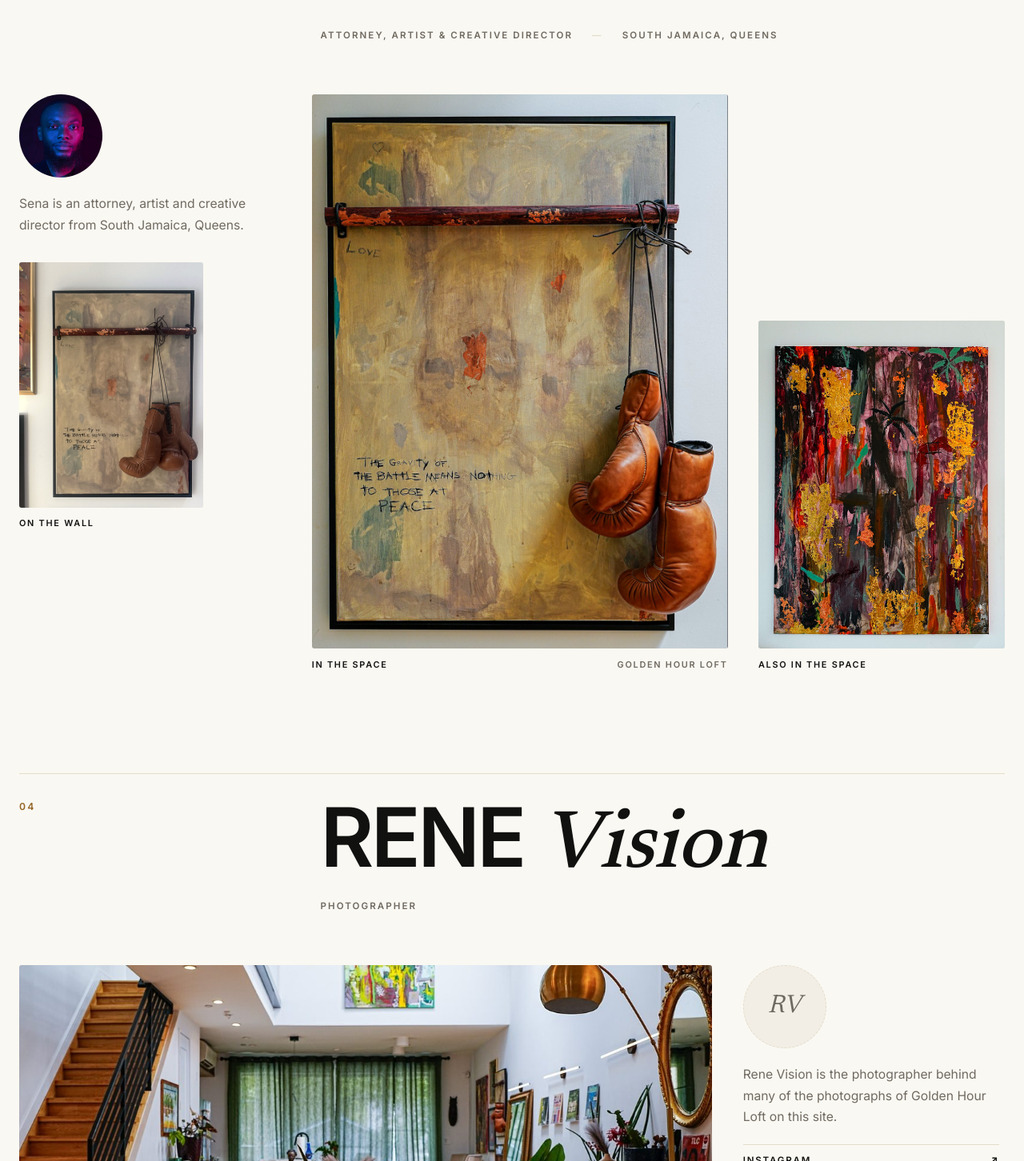
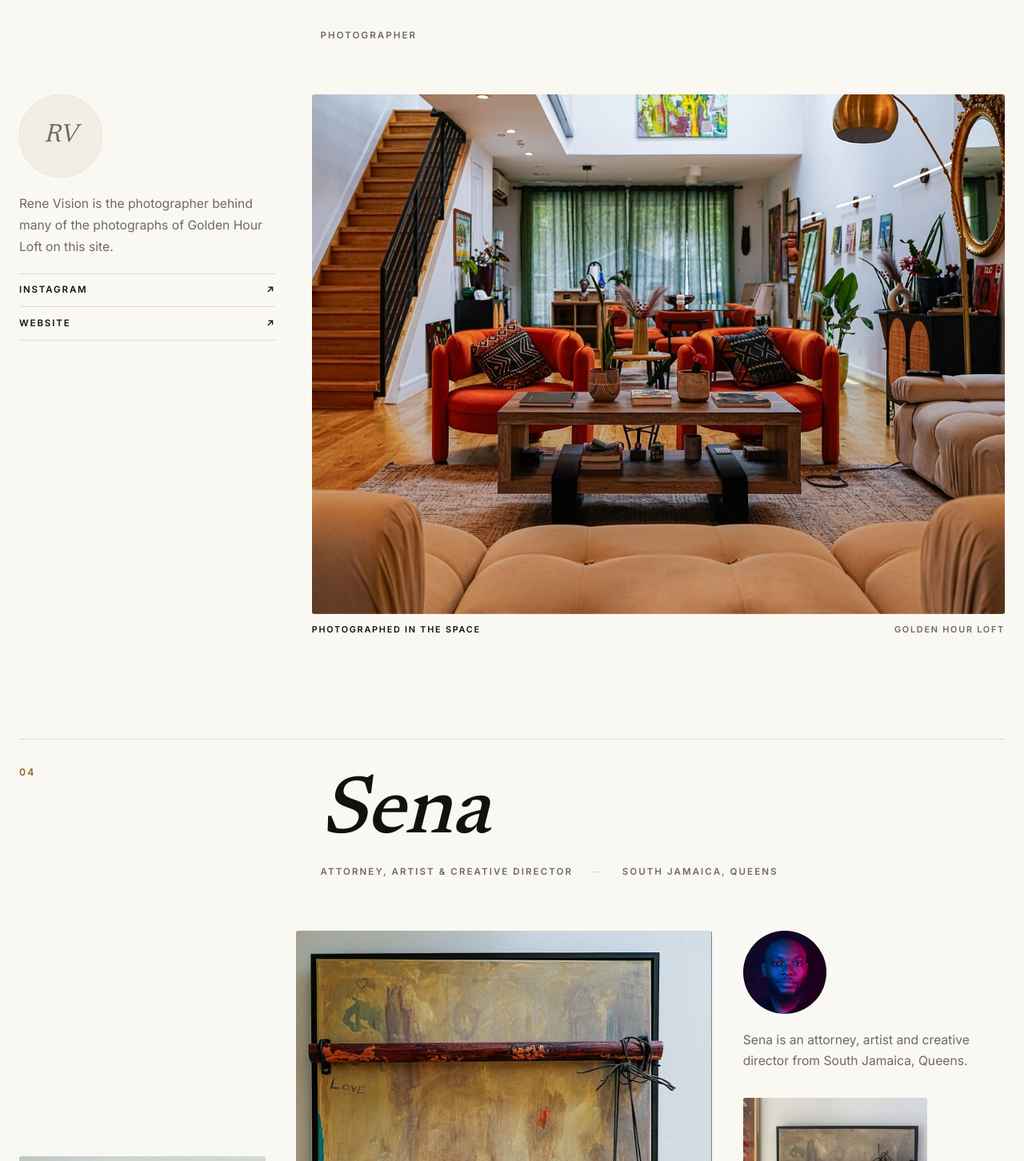
Before and after one commit to shabazz23/ruleofthirds-nyc, a Next.js app: page /featured-artists in a window 1280 px wide. Shown: the part 2618-4070 px from the top of the page at 80% size. Built offline with nearby package versions, Linux system fonts and the light colour scheme.

Commit message:
Rene Vision third on Featured Artists; drop homepage and About credit lines
Co-Authored-By: Claude Opus 5.5 <noreply@anthropic.com>
Claude-Session: https://claude.ai/code/session_01Lmg9rJC3SveK7doYtgTEgK

```diff
--- a/app/about/page.js
+++ b/app/about/page.js
@@ -99,10 +99,6 @@ export default function About() {
             <a href={PEERSPACE} target="_blank" rel="noopener" className="btn">
               Book the space
             </a>
-            <p className="t-credit t-photo-credit">
-              Space photography by{' '}
-              <a href="https://www.renevision.net/" target="_blank" rel="noopener">Rene Vision</a>
-            </p>
           </Reveal>
         </div>
 
--- a/app/globals.css
+++ b/app/globals.css
@@ -797,11 +797,6 @@ body:not(.menu-open) .site-nav.on-hero:not(.scrolled) .burger span { background:
 .t-kitchen .t-credit a { color: var(--ink); text-decoration: underline; text-underline-offset: 3px; text-decoration-color: var(--accent); }
 .t-kitchen .t-credit a:hover { color: var(--accent-text); }
 
-/* Quiet photographer credit under the studio buttons (homepage and About). */
-.t-photo-credit { margin-top: 1.25rem; font-size: 0.78rem; color: var(--muted); }
-.t-photo-credit a { color: var(--ink); text-decoration: underline; text-underline-offset: 3px; text-decoration-color: var(--accent); }
-.t-photo-credit a:hover { color: var(--accent-text); }
-
 /* Small, uncropped photo under the About label on the homepage. */
 .t-about-photo { display: block; width: min(100%, 240px); height: auto; margin-top: 1.5rem; border-radius: 3px; }
 @media (max-width: 760px) { .t-about-photo { width: min(60%, 240px); margin-bottom: 2rem; } }
--- a/app/page.js
+++ b/app/page.js
@@ -78,10 +78,6 @@ export default function Home() {
               <a href={PEERSPACE} target="_blank" rel="noopener" className="btn">Book the space</a>
               <Link href="/about#studio" className="btn btn-ghost">About the studio</Link>
             </div>
-            <p className="t-credit t-photo-credit">
-              Space photography by{' '}
-              <a href="https://www.renevision.net/" target="_blank" rel="noopener">Rene Vision</a>
-            </p>
           </Reveal>
           {STUDIO_PHOTOS.map((p) => (
             <Reveal key={p.src} className={`t-photo ${p.cls}`}>
--- a/components/artists.js
+++ b/components/artists.js
@@ -67,18 +67,6 @@ export const ARTISTS = [
     links: [{ label: 'Instagram', href: 'https://www.instagram.com/richpapi_/' }],
   },
   {
-    first: 'Sena',
-    role: 'Attorney, Artist & Creative Director',
-    hometown: 'South Jamaica, Queens',
-    portrait: '/artists/sena.jpg',
-    bio: 'Sena is an attorney, artist and creative director from South Jamaica, Queens.',
-    work: {
-      image: '/artists/sena-gloves.jpg',
-      also: { image: '/artists/sena-abstract.jpg' },
-      context: '/artists/sena-gloves-wall.jpg',
-    },
-  },
-  {
     first: 'Rene',
     last: 'Vision',
     role: 'Photographer',
@@ -94,4 +82,16 @@ export const ARTISTS = [
       { label: 'Website', href: 'https://www.renevision.net/' },
     ],
   },
+  {
+    first: 'Sena',
+    role: 'Attorney, Artist & Creative Director',
+    hometown: 'South Jamaica, Queens',
+    portrait: '/artists/sena.jpg',
+    bio: 'Sena is an attorney, artist and creative director from South Jamaica, Queens.',
+    work: {
+      image: '/artists/sena-gloves.jpg',
+      also: { image: '/artists/sena-abstract.jpg' },
+      context: '/artists/sena-gloves-wall.jpg',
+    },
+  },
 ];
```
